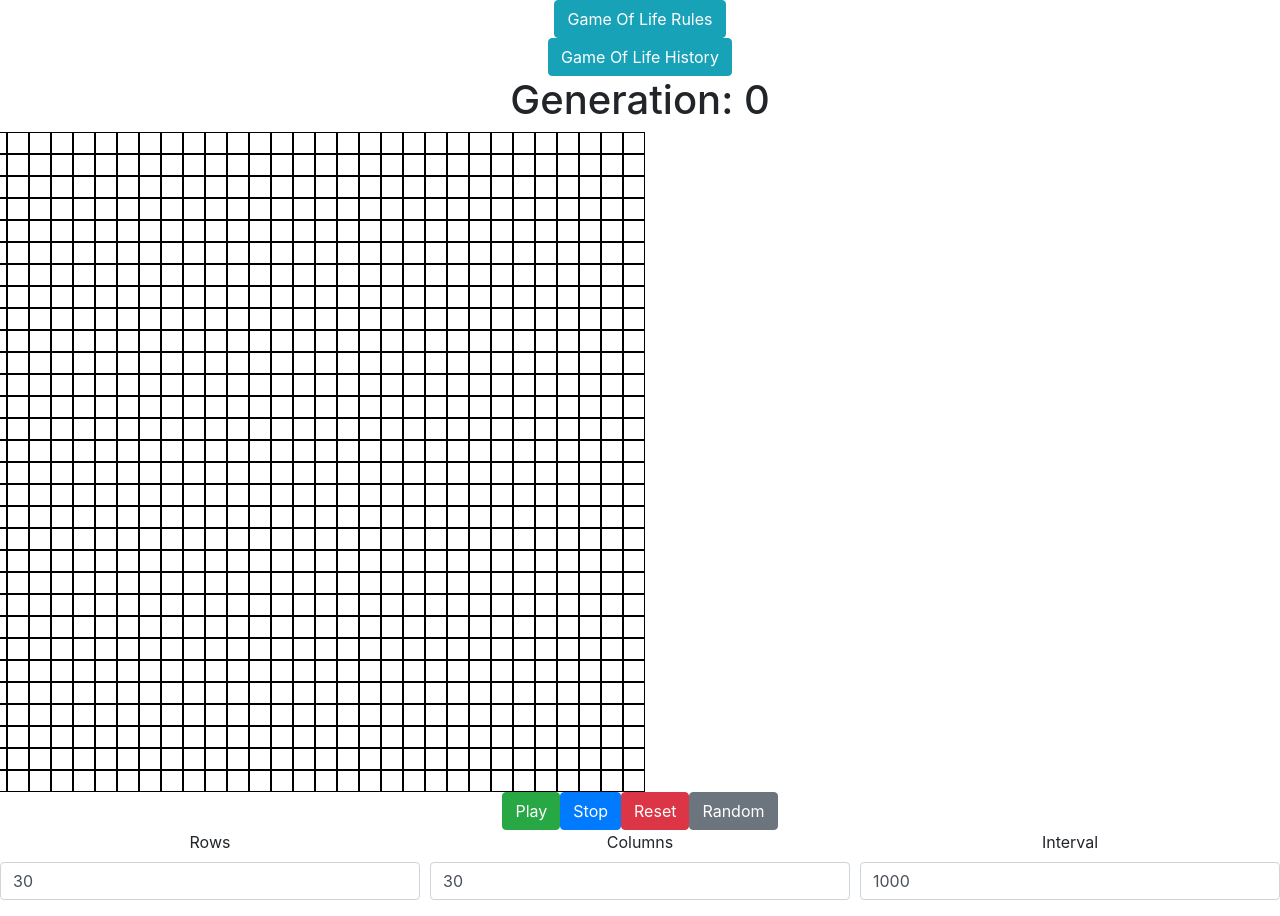
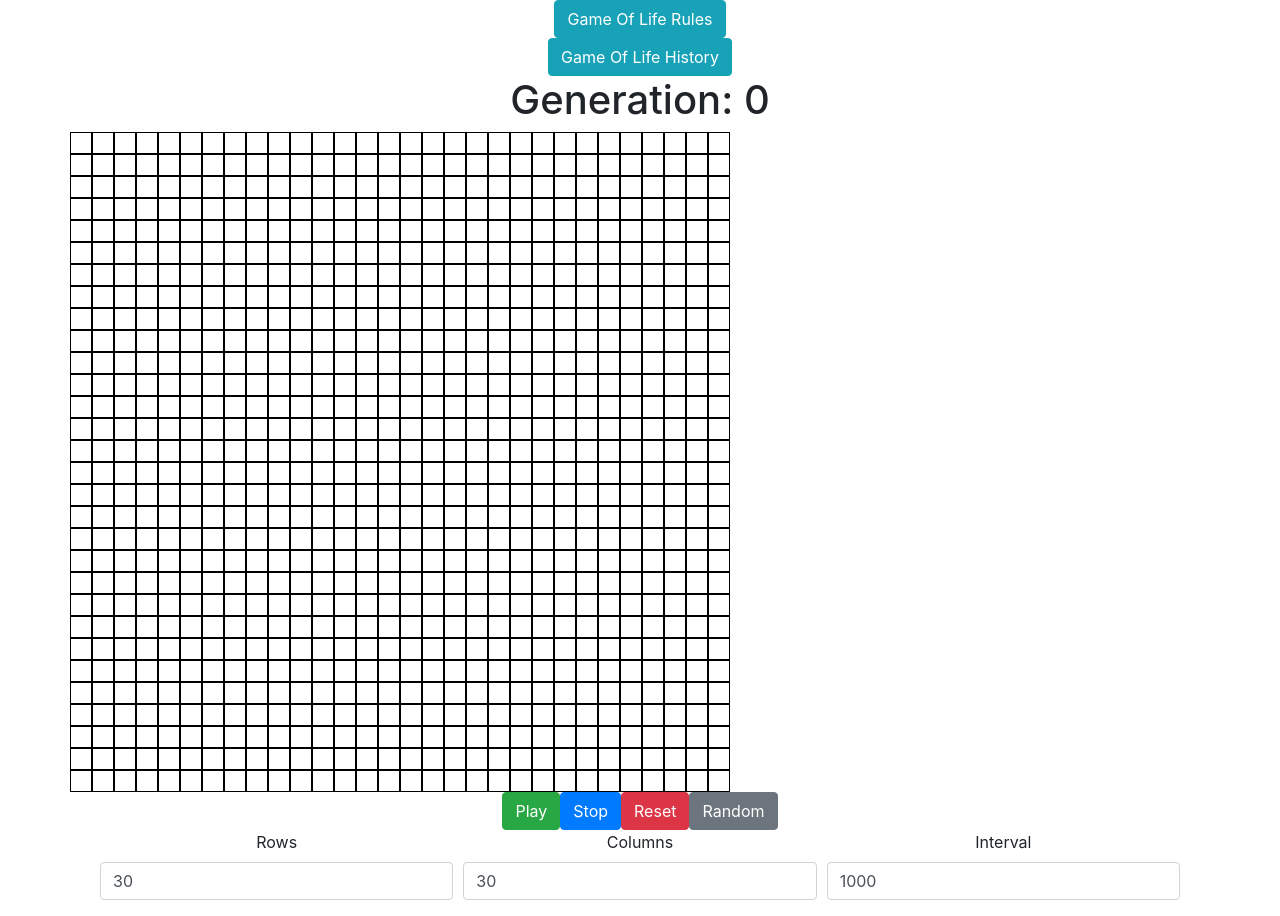
Before and after one commit to bloominstituteoftechnology/CS-Build-Week-1, a React (Create React App) app in the folder gol/: page / in a window 1280 px wide. Built offline with nearby package versions, Linux system fonts and the light colour scheme.

Commit message:
What is going on

```diff
--- a/gol/src/Components/Controls.js
+++ b/gol/src/Components/Controls.js
@@ -4,7 +4,7 @@ import '../App.css';
 
 const Controls = (props) => {
     return (
-        <div className = 'controls'>
+        <Container>
         <Form>
             <Row form>
                 <Col md = {4}>
@@ -27,7 +27,7 @@ const Controls = (props) => {
                 </Col>
             </Row>
         </Form>
-        </div>
+        </Container>
      );
 }
 
--- a/gol/src/Components/Grid.js
+++ b/gol/src/Components/Grid.js
@@ -5,6 +5,7 @@ import '../App.css';
 import Header from './Header';
 import Game_of_life from '../Logic/Game_of_life';
 import Controls from './Controls';
+import {Container} from 'reactstrap';
 class Grid extends Component {
     constructor(props) {
         super(props);
@@ -125,7 +126,7 @@ class Grid extends Component {
     render() {
 
         return (
-            <div className = 'gol-container'>
+            <Container>
                 <Header generation = {this.state.game_of_life.generate()}/>
                     <div className = 'grid'>
                     {this.createGrid()}
@@ -146,7 +147,7 @@ class Grid extends Component {
                     intervalChange = {this.intervalChange}
 
                 />
-            </div>
+            </Container>
          );
     }
 }
```
Also changed, not shown: gol/src/App.css (line endings or trailing spaces). Lines whose indentation alone changed are shown as unchanged.
